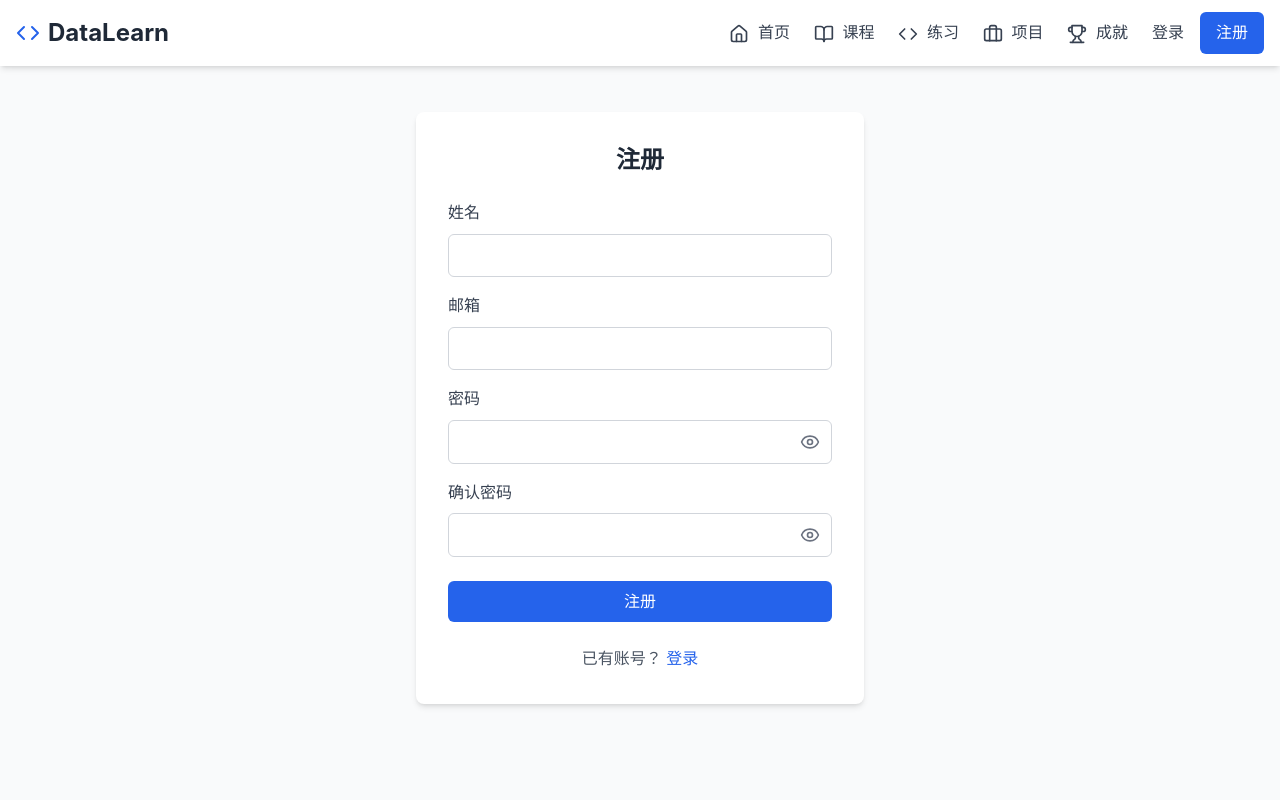
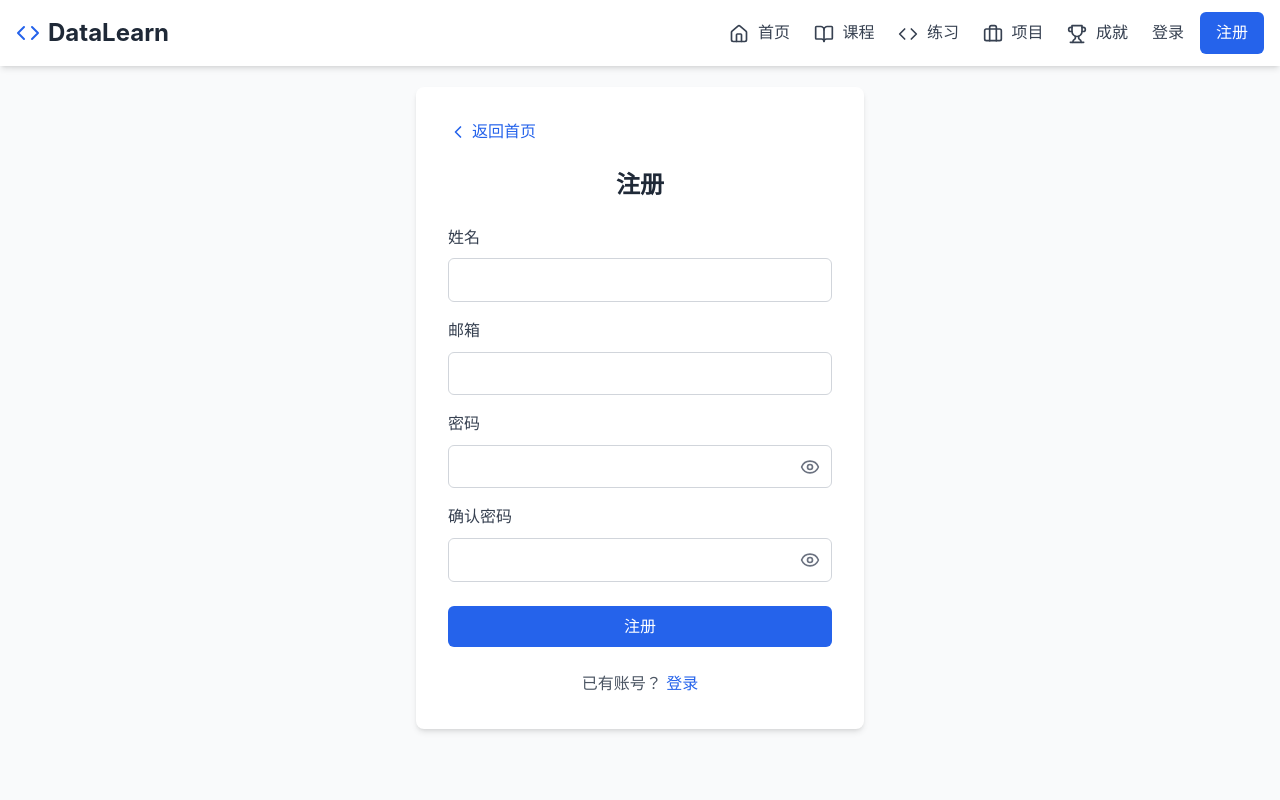
Before and after one commit to chen1778/kaifa, a React (Vite) app: page /auth/register in a window 1280 px wide. Shown: the top 800 px of the page. Built offline with nearby package versions, Linux system fonts and the light colour scheme.

Commit message:
feat: 设计Python数据分析在线教育平台
Co-authored-by: traeagent <traeagent@users.noreply.github.com>

```diff
--- a/src/pages/Auth/Login.tsx
+++ b/src/pages/Auth/Login.tsx
@@ -1,7 +1,7 @@
 import React, { useState } from 'react';
 import { Link, useNavigate } from 'react-router-dom';
 import { useStore } from '../../store';
-import { AlertCircle, Eye, EyeOff } from 'lucide-react';
+import { AlertCircle, Eye, EyeOff, ChevronLeft } from 'lucide-react';
 
 const Login: React.FC = () => {
   const [email, setEmail] = useState('');
@@ -22,6 +22,13 @@ const Login: React.FC = () => {
       <div className="container mx-auto px-4">
         <div className="max-w-md mx-auto bg-white rounded-lg shadow-md overflow-hidden">
           <div className="p-8">
+            {/* 返回按钮 */}
+            <div className="mb-6">
+              <Link to="/" className="flex items-center text-blue-600 hover:text-blue-800">
+                <ChevronLeft className="h-5 w-5 mr-1" />
+                返回首页
+              </Link>
+            </div>
             <h1 className="text-2xl font-bold text-center mb-6">登录</h1>
 
             {error && (
--- a/src/pages/Auth/Register.tsx
+++ b/src/pages/Auth/Register.tsx
@@ -1,7 +1,7 @@
 import React, { useState } from 'react';
 import { Link, useNavigate } from 'react-router-dom';
 import { useStore } from '../../store';
-import { AlertCircle, Eye, EyeOff } from 'lucide-react';
+import { AlertCircle, Eye, EyeOff, ChevronLeft } from 'lucide-react';
 
 const Register: React.FC = () => {
   const [name, setName] = useState('');
@@ -31,6 +31,13 @@ const Register: React.FC = () => {
       <div className="container mx-auto px-4">
         <div className="max-w-md mx-auto bg-white rounded-lg shadow-md overflow-hidden">
           <div className="p-8">
+            {/* 返回按钮 */}
+            <div className="mb-6">
+              <Link to="/" className="flex items-center text-blue-600 hover:text-blue-800">
+                <ChevronLeft className="h-5 w-5 mr-1" />
+                返回首页
+              </Link>
+            </div>
             <h1 className="text-2xl font-bold text-center mb-6">注册</h1>
 
             {error && (
```
